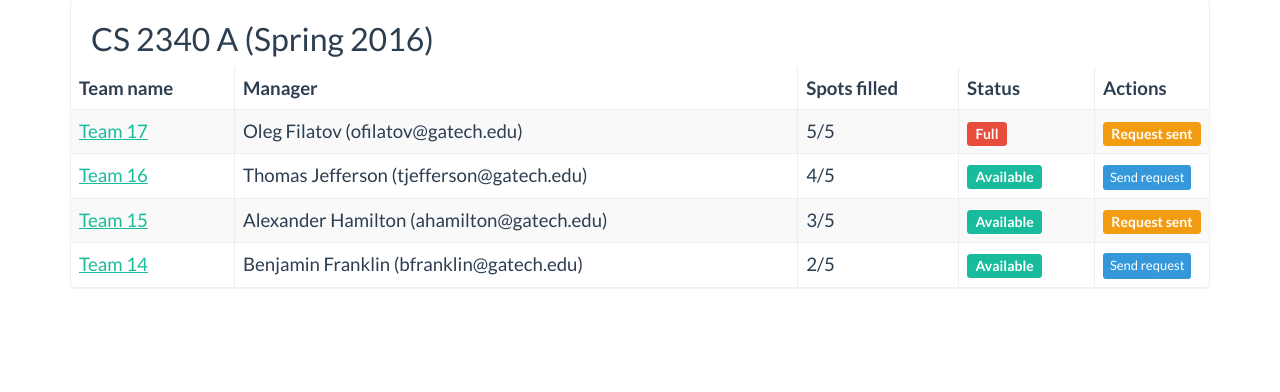
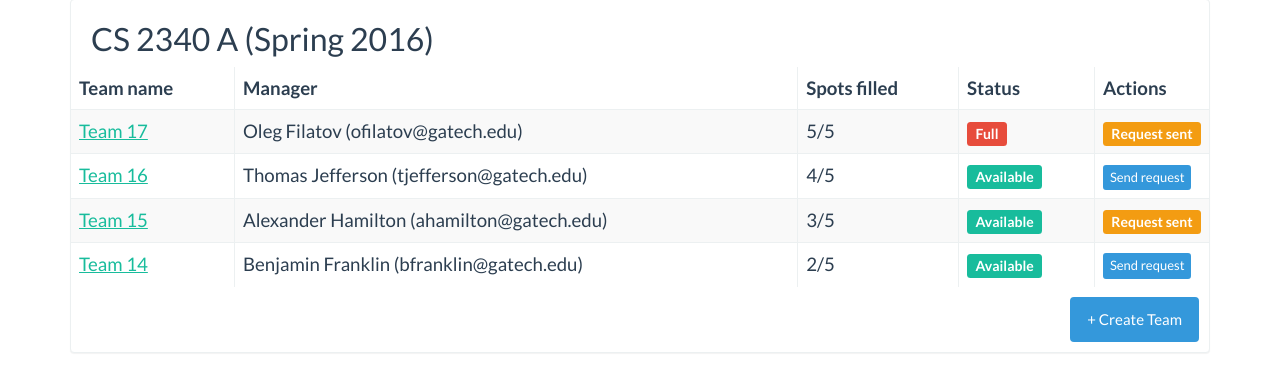
Before and after one commit to ckjoon/teambuilding, a Python web app: template teambuildingapp/templates/student_home.html in a window 1280 px wide. Shown: the part 101-493 px from the top of the page. Run offline with Jinja, Linux system fonts and the light colour scheme; the template is opened without the code that fills it, so the values that code supplies are empty; some libraries are stand-ins or nearby versions.

Commit message:
added create class button

```diff
--- a/teambuildingapp/templates/student_home.html
+++ b/teambuildingapp/templates/student_home.html
@@ -35,7 +35,7 @@
                             <li><a href="#">CS 4400 B (Spring 2016)</a></li>
                         </ul>
                     </li>
-                    <li><a href="team_manager_panel.html">My team</a></li>
+                    <li><a onclick>My team</a></li>
                     <li><a href="#profile" data-toggle="modal">Profile</a></li>
                     <li><a href="signin.html">Sign out</a></li>
                 </ul>
@@ -96,6 +96,8 @@
 
                     </tbody>
                 </table>
+
+                <button class="btn btn-info btn-md" style="margin:10px; float:right;"> + Create Team</button>
             </div>
         </div>
     </div>
```
